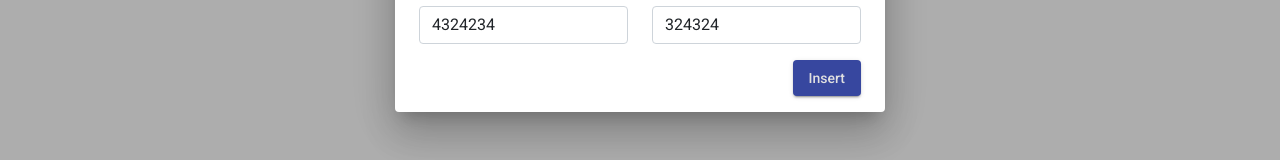
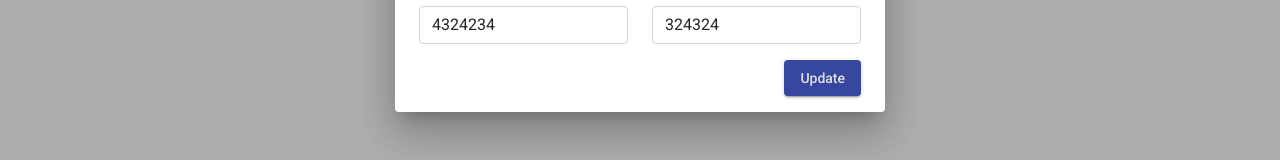
Before and after one commit to gulsenkeskin/employe-management-system, an Angular app: page / in a window 1280 px wide. Both pictures are taken after a click on the button "Edit". Shown: the part 611-771 px from the top of the page. Built offline with nearby package versions, Linux system fonts and the light colour scheme; data requests are answered from the project's data file.

Commit message:
update btn

```diff
--- a/src/app/dialog/dialog/dialog.component.html
+++ b/src/app/dialog/dialog/dialog.component.html
@@ -135,6 +135,6 @@
     color="primary"
     (click)="addEmployee()"
   >
-    Insert
+    {{ actionBtn }}
   </button>
 </mat-dialog-actions>
--- a/src/app/dialog/dialog/dialog.component.ts
+++ b/src/app/dialog/dialog/dialog.component.ts
@@ -62,7 +62,6 @@ export class DialogComponent implements OnInit {
   }
 
   addEmployee() {
-    console.log("ssssssssss", this.editData)
     if (!this.editData) {
       if (this.employeeForm.valid) {
         let employee: Employee = { ...this.employeeForm.value, profile: this.fileInput.nativeElement.files[0]?.name }
@@ -89,8 +88,6 @@ export class DialogComponent implements OnInit {
       employee = { ...employee, profile: this.fileInput.nativeElement.files[0]?.name }
     }
 
-    console.log("aaaaaa", employee)
-
     this.employeeService.putEmployee(employee).subscribe(
       {
         next: (res) => {
```
